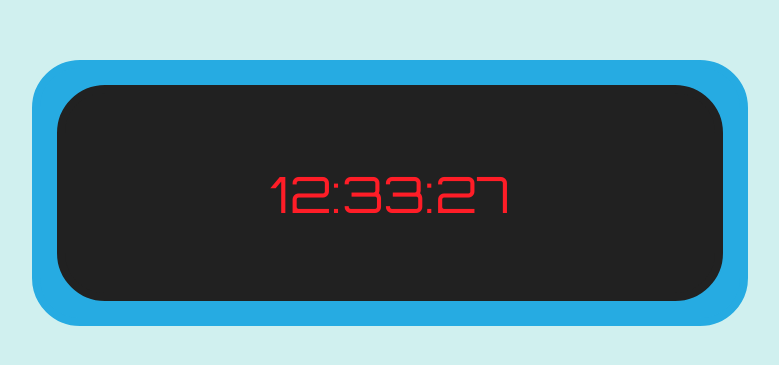
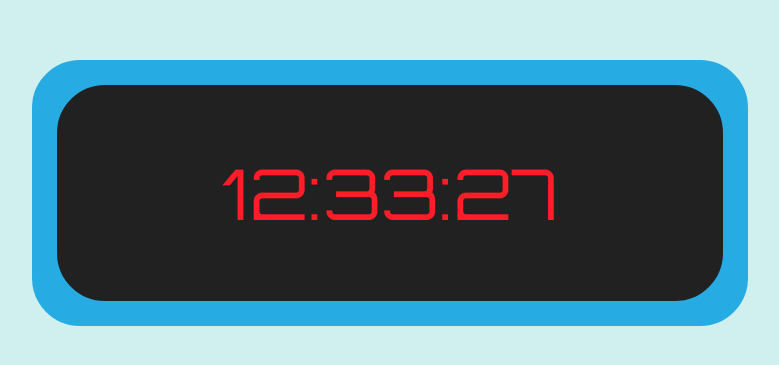
Before and after one commit to Jobrzut/Clock, a plain HTML site: page index.html in a window 1280 px wide. Shown: the part 207-572 px from the top of the page, without its empty margins (250-1029 px from the left). Drawn offline with Linux system fonts and the light colour scheme.

Commit message:
Add files via upload

```diff
--- a/app.js
+++ b/app.js
@@ -1,8 +1,15 @@
+
 const countdown = () => {
-var today = new Date();
-var time = today.getHours() + ":" + today.getMinutes() + ":" + today.getSeconds();
-console.log(time);
+    // Obecny czas
+    var today = new Date();
+    var godzina = today.getHours().toString().padStart(2, 0) + ":";
+    var minuta = today.getMinutes().toString().padStart(2, 0) + ":";
+    var sekunda = today.getSeconds().toString().padStart(2, 0);
 
-document.querySelector(".godzina").innerText = time;
+    // Zamiana
+    document.querySelector(".godzina").innerText = godzina;
+    document.querySelector(".minuta").innerText =  minuta;
+    document.querySelector(".sekunda").innerText = sekunda;
 };
+
 setInterval(countdown, 1000);
--- a/index.html
+++ b/index.html
@@ -12,6 +12,8 @@
         <div class="obramowanie">
             <div class="ekran">
                 <p class="godzina">time</p>
+                <p class="minuta">time</p>
+                <p class="sekunda">time</p>
             </div>
         </div>
     </div>
--- a/style.css
+++ b/style.css
@@ -36,11 +36,10 @@ body {
     display: grid;
     place-items: center;
     display: flex;
-    gap: 1em;
     justify-content: center;
 }
 
 
 p {
-    font-size: 50px;
+    font-size: 70px;
 }
```
